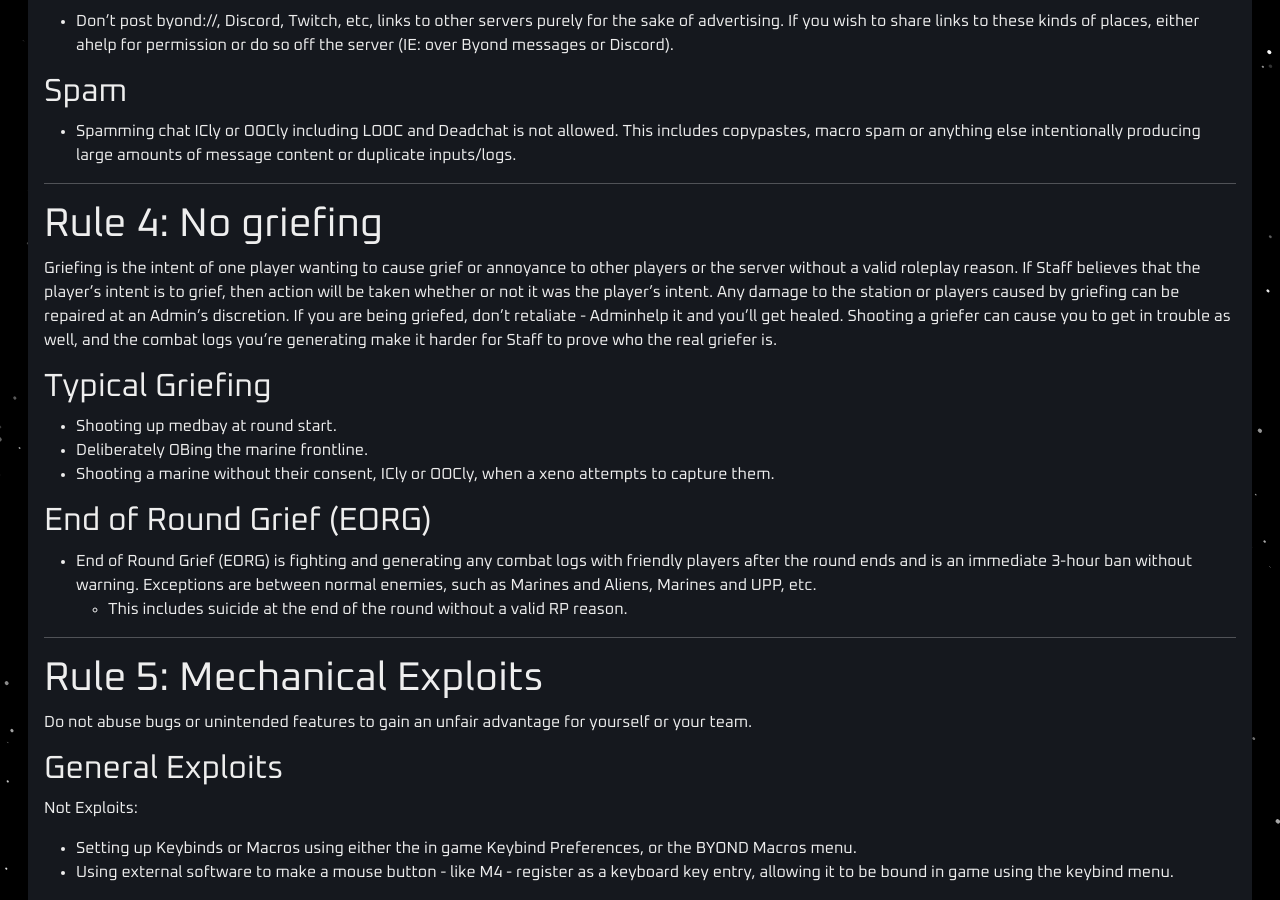
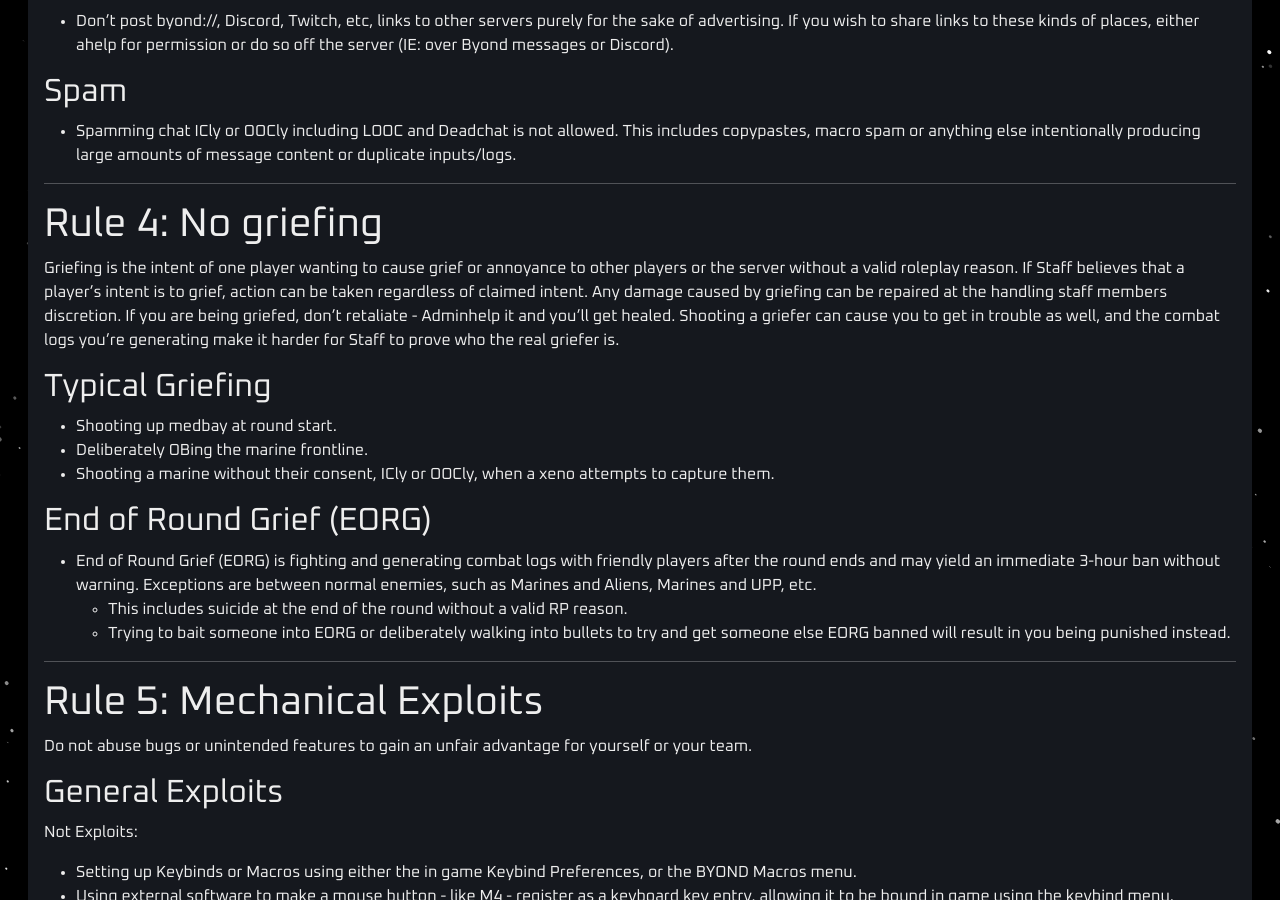
Before and after one commit to cmss13-devs/web, a Jekyll site: the page built from rules.md, in a window 1280 px wide and 900 px high, scrolled down 5661 px. Built offline with Jekyll 4.4.1, drawn with Linux system fonts in a browser that asks for light colours.

Commit message:
Rule 4 update. (#35)
This is a draft for some Rule 4 changes. Its here for management to look
at for easy comparison and shouldnt be merged yet.

The main changes are:

- Improves some wording in the griefing description
- Changes "Any FF logs" into just "FF logs" in the EORG rule
- Adds baiting EORG as something that is punishable

```diff
--- a/rules.md
+++ b/rules.md
@@ -221,7 +221,7 @@ The general behavioural expectations for members of the community. Unless explic
 
 # Rule 4: No griefing
 
-Griefing is the intent of one player wanting to cause grief or annoyance to other players or the server without a valid roleplay reason. If Staff believes that the player’s intent is to grief, then action will be taken whether or not it was the player’s intent. Any damage to the station or players caused by griefing can be repaired at an Admin's discretion. If you are being griefed, don’t retaliate - Adminhelp it and you’ll get healed. Shooting a griefer can cause you to get in trouble as well, and the combat logs you’re generating make it harder for Staff to prove who the real griefer is.
+Griefing is the intent of one player wanting to cause grief or annoyance to other players or the server without a valid roleplay reason. If Staff believes that a player’s intent is to grief, action can be taken regardless of claimed intent. Any damage caused by griefing can be repaired at the handling staff members discretion. If you are being griefed, don’t retaliate - Adminhelp it and you’ll get healed. Shooting a griefer can cause you to get in trouble as well, and the combat logs you’re generating make it harder for Staff to prove who the real griefer is.
 
 ## Typical Griefing
 
@@ -231,8 +231,9 @@ Griefing is the intent of one player wanting to cause grief or annoyance to othe
 
 ## End of Round Grief (EORG)
 
-- End of Round Grief (EORG) is fighting and generating any combat logs with friendly players after the round ends and is an immediate 3-hour ban without warning. Exceptions are between normal enemies, such as Marines and Aliens, Marines and UPP, etc.
+- End of Round Grief (EORG) is fighting and generating combat logs with friendly players after the round ends and may yield an immediate 3-hour ban without warning. Exceptions are between normal enemies, such as Marines and Aliens, Marines and UPP, etc.
     - This includes suicide at the end of the round without a valid RP reason.
+    - Trying to bait someone into EORG or deliberately walking into bullets to try and get someone else EORG banned will result in you being punished instead.
 
 ---
 
```
